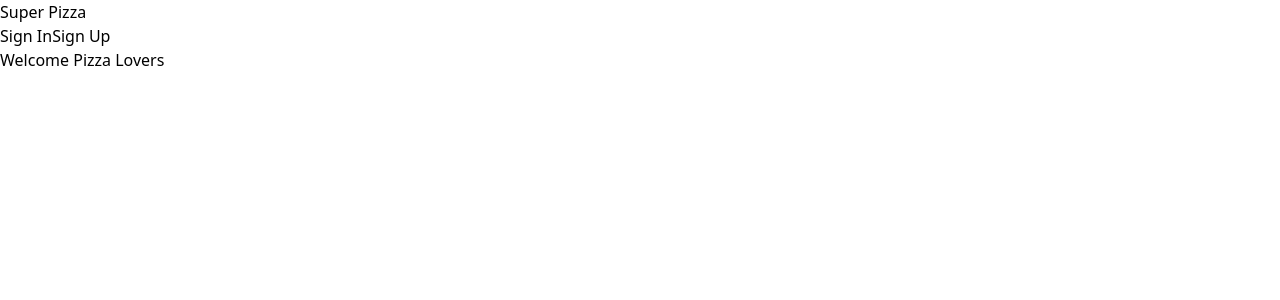
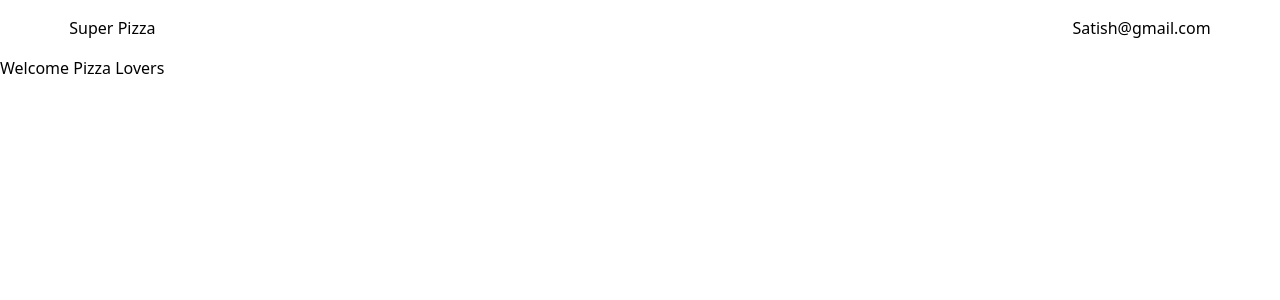
Before and after one commit to Satish9047/OIBSIP, a React (Vite) app in the folder pizza-delivery-app/client/: page / in a window 1280 px wide. Shown: the top 300 px of the page. Built offline with nearby package versions, Linux system fonts and the light colour scheme.

Commit message:
87: Update Navbar

```diff
--- a/pizza-delivery-app/client/src/components/Navbar.tsx
+++ b/pizza-delivery-app/client/src/components/Navbar.tsx
@@ -4,14 +4,18 @@ import { Outlet } from "react-router-dom";
 const Navbar = () => {
   return (
     <>
-      <div>
-        <div>
-          <Link to={"/"}>Super Pizza</Link>
-        </div>
-        <div></div>
-        <div>
+      <div className="flex justify-center ">
+        <div className="flex items-center justify-between w-11/12 p-4 ">
+          <div>
+            <Link to={"/"}>Super Pizza</Link>
+          </div>
+          <div>
+            <p>Satish@gmail.com</p>
+          </div>
+          {/* <div className="flex-row hidden gap-4 md:flex">
           <Link to={"/sign-in"}>Sign In</Link>
           <Link to={"/sign-up"}>Sign Up</Link>
+        </div> */}
         </div>
       </div>
       <Outlet />
```
